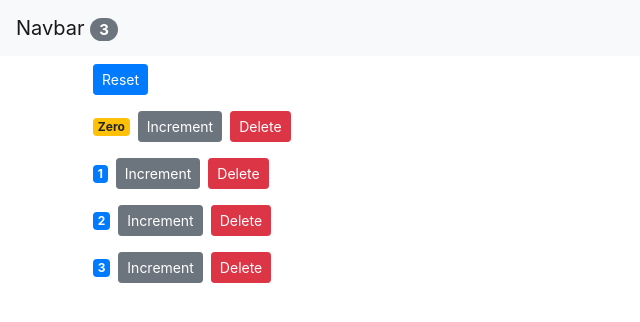
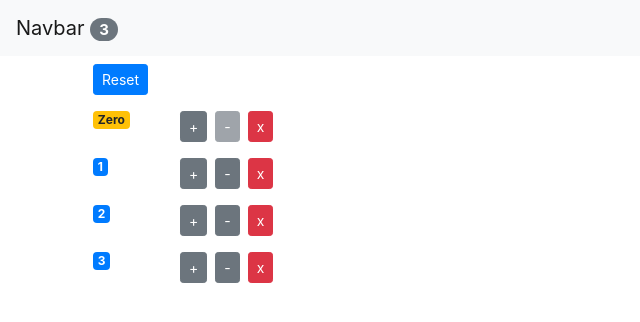
Before and after one commit to rvd2pwipwip/counter-app, a React (Create React App) app: page / in a window 1280 px wide. Shown: the top 322 px of the page, without its empty margins (0-640 px from the left). Built offline with nearby package versions, Linux system fonts and the light colour scheme.

Commit message:
video20 decrement button

```diff
--- a/src/App.js
+++ b/src/App.js
@@ -14,16 +14,16 @@ class App extends Component {
   };
 
   // life cycle hooks
-  constructor() {
-    super();
-    console.log("App constructor");
-  }
+  // constructor() {
+  //   super();
+  //   console.log("App constructor");
+  // }
 
-  componentDidMount() {
-    // Ajax call
-    // this.setState({ movies })
-    console.log("App mounted");
-  }
+  // componentDidMount() {
+  //   // Ajax call
+  //   // this.setState({ movies })
+  //   console.log("App mounted");
+  // }
 
   handleReset = () => {
     // 1.copy state counters
@@ -53,8 +53,15 @@ class App extends Component {
     this.setState({ counters });
   };
 
+  handleDecrement = e => {
+    const counters = [...this.state.counters];
+    // 2.find counter in copied array and increment its value by 1
+    counters.find(c => c === e).value--;
+    // 3.set new counters object to state
+    this.setState({ counters });
+  };
+
   render() {
-    console.log("App rendered");
     return (
       <>
         <Navbar
@@ -65,6 +72,7 @@ class App extends Component {
             handleReset={this.handleReset}
             handleDelete={this.handleDelete}
             handleIncrement={this.handleIncrement}
+            handleDecrement={this.handleDecrement}
             counters={this.state.counters}
           />
         </main>
--- a/src/components/Counters.jsx
+++ b/src/components/Counters.jsx
@@ -2,17 +2,22 @@ import React, { Component } from "react";
 import Counter from "./Counter";
 
 class Counters extends Component {
-  componentDidUpdate(prevProps) {
-    if (prevProps.counters !== this.props.counters) {
-      //Ajax call and get new data from server
-      console.log("getting new data");
-    } else {
-      console.log("do nothing");
-    }
-  }
+  // componentDidUpdate(prevProps) {
+  //   if (prevProps.counters !== this.props.counters) {
+  //     //Ajax call and get new data from server
+  //     console.log("getting new data");
+  //   } else {
+  //     console.log("do nothing");
+  //   }
+  // }
   render() {
-    console.log("Counters rendered");
-    const { handleReset, counters, handleDelete, handleIncrement } = this.props;
+    const {
+      handleReset,
+      counters,
+      handleDelete,
+      handleIncrement,
+      handleDecrement
+    } = this.props;
     return (
       <>
         <button className="btn btn-primary btn-sm m-2 " onClick={handleReset}>
@@ -24,6 +29,7 @@ class Counters extends Component {
             counter={c}
             handleDelete={handleDelete}
             handleIncrement={handleIncrement}
+            handleDecrement={handleDecrement}
           />
         ))}
       </>
--- a/src/components/Navbar.jsx
+++ b/src/components/Navbar.jsx
@@ -1,7 +1,6 @@
 import React from "react";
 
 const Navbar = ({ totalCounters }) => {
-  console.log("Navbar rendered");
   return (
     <nav className="navbar navbar-light bg-light">
       <a className="navbar-brand" href="#">
--- a/src/components/counter.jsx
+++ b/src/components/counter.jsx
@@ -1,8 +1,8 @@
 import React, { Component } from "react";
 class Counter extends Component {
-  componentWillUnmount() {
-    console.log("component unmounted");
-  }
+  // componentWillUnmount() {
+  //   console.log("component unmounted");
+  // }
 
   formatCount() {
     const { value } = this.props.counter; // object destructuring to read value of counter
@@ -16,24 +16,34 @@ class Counter extends Component {
   }
 
   render() {
-    console.log("Counter rendered");
     return (
-      <div>
+      <div className="row">
+        <div className="col-1">
           <span className={this.getBadgeClasses()}>{this.formatCount()}</span>
+        </div>
+        <div className="col">
           <button
             onClick={() => this.props.handleIncrement(this.props.counter)}
             className="btn btn-secondary btn-sm"
           >
-          Increment
+            +
           </button>
           <button
-          className="btn btn-danger btn-sm m-2"
+            onClick={() => this.props.handleDecrement(this.props.counter)}
+            className="btn btn-secondary btn-sm m-2"
+            disabled={this.props.counter.value === 0}
+          >
+            -
+          </button>
+          <button
+            className="btn btn-danger btn-sm"
             onClick={() => {
               this.props.handleDelete(this.props.counter);
             }}
           >
-          Delete
+            x
           </button>
+        </div>
       </div>
     );
   }
```
Also changed, not shown: public/CheatSheet.txt. Lines whose indentation alone changed are shown as unchanged.
